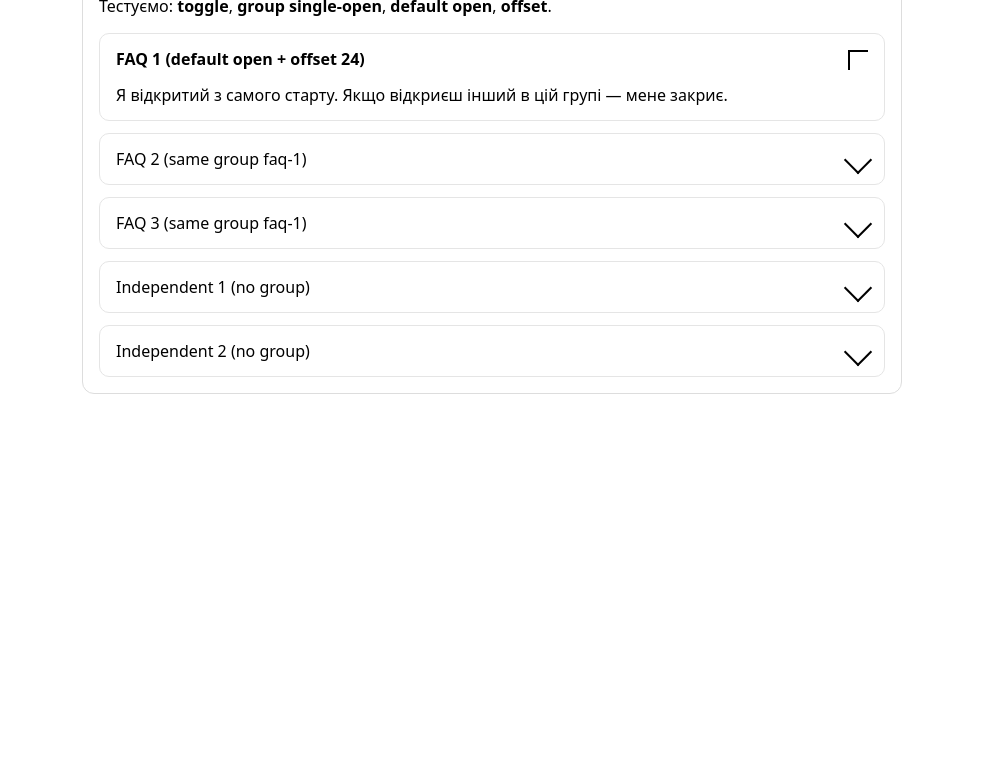
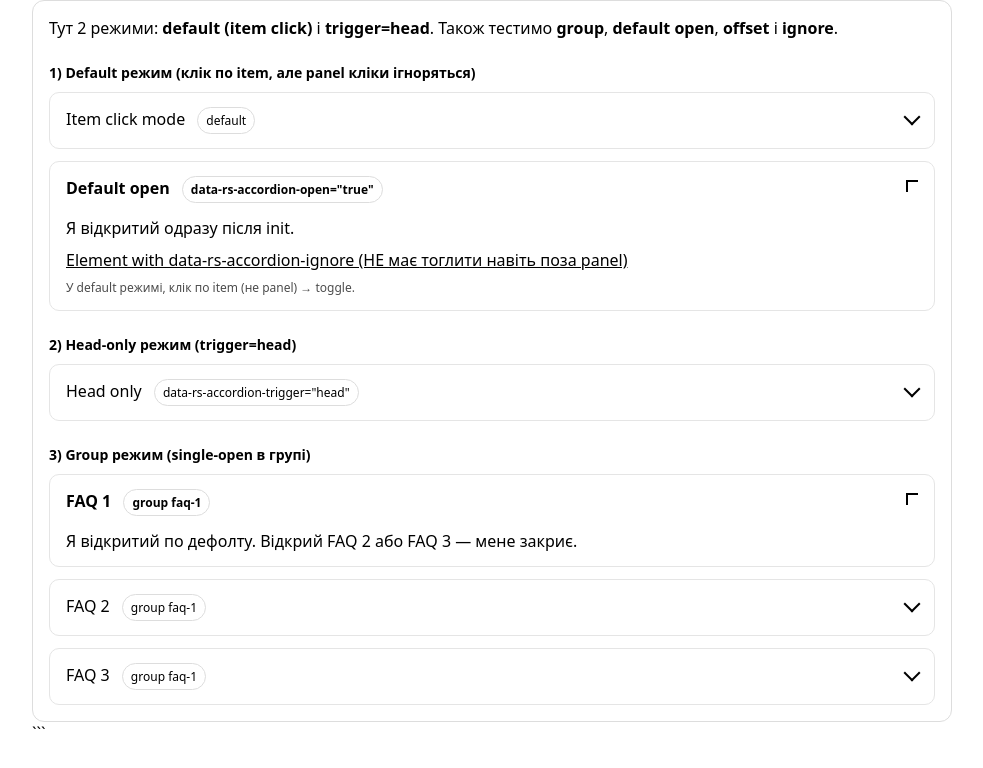
Before and after one commit to olehsemkiv/Devflow-Toolkit-CDN, a website: page test.html in a window 1280 px wide. Shown: the part 89-857 px from the top of the page, without its empty margins (148-1131 px from the left). Before the commit the page ends 800 px from the top, so only its background shows below. Drawn offline with Linux system fonts and the light colour scheme.

Commit message:
Update Accordion Module

````diff
--- a/test.html
+++ b/test.html
@@ -1,3 +1,4 @@
+```html
 <!doctype html>
 <html lang="en">
 
@@ -6,20 +7,25 @@
   <meta name="viewport" content="width=device-width,initial-scale=1" />
   <title>RS Accordion Test</title>
 
-  <!-- Accordion CSS -->
+  <!-- RS Accordion CSS -->
   <link rel="stylesheet" href="./dist/css/rs-accordion.css" />
 
   <style>
     body {
       font-family: system-ui, sans-serif;
       padding: 24px;
-      max-width: 820px;
+      max-width: 920px;
       margin: 0 auto;
     }
 
     h1 {
       font-size: 20px;
       margin: 0 0 16px;
+    }
+
+    h2 {
+      font-size: 14px;
+      margin: 24px 0 10px;
     }
 
     .box {
@@ -33,7 +39,7 @@
       gap: 12px;
     }
 
-    /* Просто для виду у тесті (не RS-стилі) */
+    /* Demo look only (NOT part of RS) */
     [data-rs-accordion-item] {
       border: 1px solid #e5e5e5;
       border-radius: 10px;
@@ -62,13 +68,44 @@
     }
 
     [data-rs-accordion-arrow] {
-      width: 18px;
-      height: 18px;
+      width: 10px;
+      height: 10px;
       border: 2px solid currentColor;
       border-left: 0;
       border-top: 0;
       transform: rotate(45deg);
-      margin-top: 2px;
+      margin-top: 4px;
+    }
+
+    /* To visualize item-click mode better */
+    .hint {
+      margin: 8px 0 0;
+      font-size: 12px;
+      opacity: .7;
+    }
+
+    .chip {
+      display: inline-block;
+      padding: 4px 8px;
+      border: 1px solid #ddd;
+      border-radius: 999px;
+      font-size: 12px;
+      margin-left: 8px;
+    }
+
+    a {
+      color: inherit;
+    }
+
+    .btn {
+      display: inline-flex;
+      align-items: center;
+      gap: 8px;
+      padding: 8px 10px;
+      border: 1px solid #ddd;
+      border-radius: 10px;
+      background: transparent;
+      cursor: pointer;
     }
   </style>
 </head>
@@ -78,78 +115,132 @@
 
   <div class="box">
     <p style="margin-top:0">
-      Тестуємо:
-      <strong>toggle</strong>, <strong>group single-open</strong>, <strong>default open</strong>,
-      <strong>offset</strong>.
+      Тут 2 режими:
+      <strong>default (item click)</strong> і <strong>trigger=head</strong>.
+      Також тестимо <strong>group</strong>, <strong>default open</strong>, <strong>offset</strong> і
+      <strong>ignore</strong>.
     </p>
 
+    <h2>1) Default режим (клік по item, але panel кліки ігноряться)</h2>
     <div class="stack">
-      <!-- Group: faq-1 (тільки 1 відкритий одночасно) -->
+      <!-- default: item click -->
+      <div data-rs-accordion-item data-rs-accordion-offset="24">
+        <div data-rs-accordion-head tabindex="0" role="button">
+          <div>
+            Item click mode <span class="chip">default</span>
+          </div>
+          <div data-rs-accordion-arrow></div>
+        </div>
+
+        <div data-rs-accordion-panel>
+          <div>
+            <p style="margin:0 0 10px">
+              У цьому режимі ти можеш клікати по всьому item (крім panel) і воно буде тоглитись.
+              У panel кліки не повинні закривати item.
+            </p>
+
+            <p style="margin:0 0 10px">
+              <a href="https://example.com" target="_blank" rel="noreferrer">
+                Link inside panel (НЕ має тоглити)
+              </a>
+            </p>
+
+            <button class="btn" type="button">
+              Button inside panel (НЕ має тоглити)
+            </button>
+
+            <p class="hint">Підказка: клік по head/верхній зоні → toggle. Клік по panel контенту → не toggle.</p>
+          </div>
+        </div>
+      </div>
+
+      <!-- default open by attr -->
+      <div data-rs-accordion-item data-rs-accordion-open="true" data-rs-accordion-offset="24">
+        <div data-rs-accordion-head tabindex="0" role="button">
+          <div>
+            Default open <span class="chip">data-rs-accordion-open="true"</span>
+          </div>
+          <div data-rs-accordion-arrow></div>
+        </div>
+
+        <div data-rs-accordion-panel>
+          <div>
+            <p style="margin:0 0 10px">Я відкритий одразу після init.</p>
+
+            <a href="#" data-rs-accordion-ignore>
+              Element with data-rs-accordion-ignore (НЕ має тоглити навіть поза panel)
+            </a>
+
+            <p class="hint">У default режимі, клік по item (не panel) → toggle.</p>
+          </div>
+        </div>
+      </div>
+    </div>
+
+    <h2>2) Head-only режим (trigger=head)</h2>
+    <div class="stack">
+      <div data-rs-accordion-item data-rs-accordion-trigger="head" data-rs-accordion-offset="24">
+        <div data-rs-accordion-head tabindex="0" role="button">
+          <div>
+            Head only <span class="chip">data-rs-accordion-trigger="head"</span>
+          </div>
+          <div data-rs-accordion-arrow></div>
+        </div>
+
+        <div data-rs-accordion-panel>
+          <div>
+            <p style="margin:0 0 10px">
+              Тут toggle тільки по head. Якщо клікнути по рамці/порожньому місцю item (не head) — не повинно
+              відкриватись.
+            </p>
+            <p class="hint">Підказка: клікни по border/item навколо — не toggle. Клікни по head — toggle.</p>
+          </div>
+        </div>
+      </div>
+    </div>
+
+    <h2>3) Group режим (single-open в групі)</h2>
+    <div class="stack">
       <div data-rs-accordion-item data-rs-accordion-group="faq-1" data-rs-accordion-offset="24"
         data-rs-accordion-open="true">
-        <div data-rs-accordion-head tabindex="0" role="button" aria-expanded="true">
-          <div>FAQ 1 (default open + offset 24)</div>
+        <div data-rs-accordion-head tabindex="0" role="button">
+          <div>FAQ 1 <span class="chip">group faq-1</span></div>
           <div data-rs-accordion-arrow></div>
         </div>
         <div data-rs-accordion-panel>
           <div>
-            <p style="margin:0">Я відкритий з самого старту. Якщо відкриєш інший в цій групі — мене закриє.</p>
+            <p style="margin:0">Я відкритий по дефолту. Відкрий FAQ 2 або FAQ 3 — мене закриє.</p>
           </div>
         </div>
       </div>
 
       <div data-rs-accordion-item data-rs-accordion-group="faq-1" data-rs-accordion-offset="24">
-        <div data-rs-accordion-head tabindex="0" role="button" aria-expanded="false">
-          <div>FAQ 2 (same group faq-1)</div>
+        <div data-rs-accordion-head tabindex="0" role="button">
+          <div>FAQ 2 <span class="chip">group faq-1</span></div>
           <div data-rs-accordion-arrow></div>
         </div>
         <div data-rs-accordion-panel>
           <div>
-            <p style="margin:0">Я у тій самій групі. Відкриєш мене — FAQ 1 закриється.</p>
+            <p style="margin:0">Відкрий мене — FAQ 1 закриється.</p>
           </div>
         </div>
       </div>
 
       <div data-rs-accordion-item data-rs-accordion-group="faq-1" data-rs-accordion-offset="24">
-        <div data-rs-accordion-head tabindex="0" role="button" aria-expanded="false">
-          <div>FAQ 3 (same group faq-1)</div>
+        <div data-rs-accordion-head tabindex="0" role="button">
+          <div>FAQ 3 <span class="chip">group faq-1</span></div>
           <div data-rs-accordion-arrow></div>
         </div>
         <div data-rs-accordion-panel>
           <div>
-            <p style="margin:0">Третій у групі. Також має закривати попередній.</p>
-          </div>
-        </div>
-      </div>
-
-      <!-- Без групи (можна відкривати кілька одночасно) -->
-      <div data-rs-accordion-item>
-        <div data-rs-accordion-head tabindex="0" role="button" aria-expanded="false">
-          <div>Independent 1 (no group)</div>
-          <div data-rs-accordion-arrow></div>
-        </div>
-        <div data-rs-accordion-panel>
-          <div>
-            <p style="margin:0">Я не в групі — можна тримати відкритим разом з іншими.</p>
-          </div>
-        </div>
-      </div>
-
-      <div data-rs-accordion-item>
-        <div data-rs-accordion-head tabindex="0" role="button" aria-expanded="false">
-          <div>Independent 2 (no group)</div>
-          <div data-rs-accordion-arrow></div>
-        </div>
-        <div data-rs-accordion-panel>
-          <div>
-            <p style="margin:0">Ще один незалежний. Відкривай обидва — мають лишатись відкритими.</p>
+            <p style="margin:0">Також закриваю попередній відкритий в групі.</p>
           </div>
         </div>
       </div>
     </div>
   </div>
 
-  <!-- Core + Accordion module -->
+  <!-- RS Core + Accordion module -->
   <script src="./dist/rs-core.min.js"></script>
   <script src="./dist/modules/rs-accordion.min.js"></script>
 
@@ -159,3 +250,4 @@
 </body>
 
 </html>
+```
````
Also changed, not shown: src/modules/accordion.js (+44 -12 lines), dist/modules/rs-accordion.min.js, dist/rs-toolkit.min.js, 2 other files.
